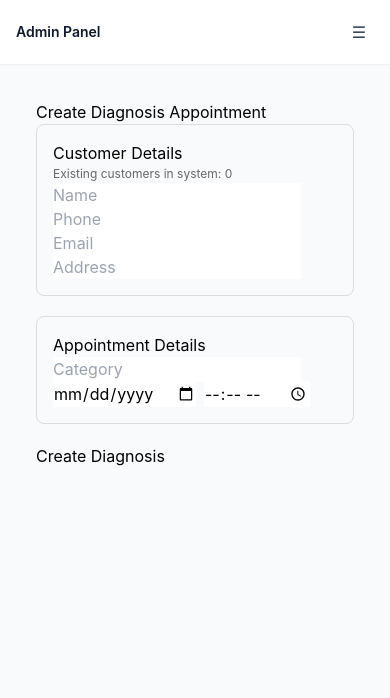
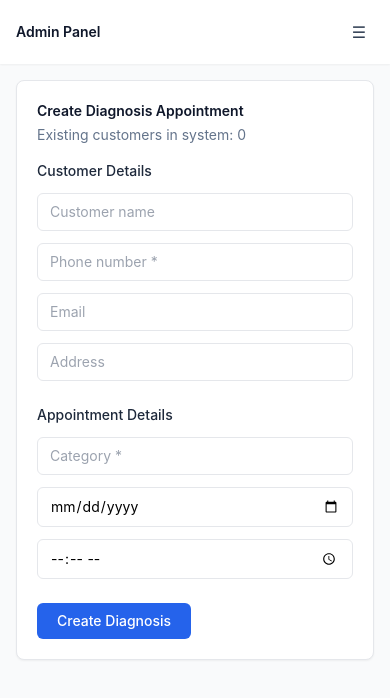
Before and after one commit to deepakM-8bit/Field-appoinment-smart-reminder-platform, a React app in the folder Frontend/: page /admin/create-diagnosis in a window 390 px wide. Shown: the top 698 px of the page. Built offline with nearby package versions, Linux system fonts and the light colour scheme; no server answers; sample sign-in values are in the browser's storage; the HTML template or start-up script is replaced by a standard one.

Commit message:
added the customer search logic with phone number

```diff
--- a/Frontend/src/pages/admin/CreateDiagnosisPage.jsx
+++ b/Frontend/src/pages/admin/CreateDiagnosisPage.jsx
@@ -17,7 +17,7 @@ export default function CreateDiagnosisPage() {
   const [loading, setLoading] = useState(false);
 
   useEffect(() => {
-    api.get("/api/customers").then(res => setCustomers(res.data));
+    api.get("/api/customers").then((res) => setCustomers(res.data));
   }, []);
 
   const handleSubmit = async () => {
@@ -37,7 +37,7 @@ export default function CreateDiagnosisPage() {
         address,
         category,
         sd: date,
-        st: time
+        st: time,
       });
 
       setResult(res.data);
@@ -50,92 +50,113 @@ export default function CreateDiagnosisPage() {
   };
 
   return (
-    <div style={{ padding: "20px" }}>
-      <h2>Create Diagnosis Appointment</h2>
-
-      <div
-        style={{
-          border: "1px solid #ddd",
-          padding: "16px",
-          borderRadius: "8px",
-          marginBottom: "20px"
-        }}
-      >
-        <h4>Customer Details</h4>
-
-        <p style={{ fontSize: "12px", color: "#666" }}>
+    <div className="rounded-lg border border-gray-200 bg-white p-5 shadow-sm">
+      {/* Header */}
+      <div className="mb-4">
+        <h2 className="text-sm font-semibold text-slate-900">
+          Create Diagnosis Appointment
+        </h2>
+        <p className="mt-1 text-sm text-slate-500">
           Existing customers in system: {customers.length}
         </p>
+      </div>
 
+      {/* Customer Details */}
+      <div className="mb-6">
+        <h3 className="mb-3 text-sm font-medium text-slate-800">
+          Customer Details
+        </h3>
+
+        <div className="grid grid-cols-1 gap-3 sm:grid-cols-2 lg:grid-cols-4">
           <input
-          placeholder="Name"
+            className="w-full rounded-md border border-gray-200 px-3 py-2 text-sm
+                       focus:outline-none focus:ring-2 focus:ring-blue-600"
+            placeholder="Customer name"
             value={name}
-          onChange={e => setName(e.target.value)}
-          style={{ marginRight: "8px" }}
+            onChange={(e) => setName(e.target.value)}
           />
 
           <input
-          placeholder="Phone"
+            className="w-full rounded-md border border-gray-200 px-3 py-2 text-sm
+                       focus:outline-none focus:ring-2 focus:ring-blue-600"
+            placeholder="Phone number *"
             value={phone}
-          onChange={e => setPhone(e.target.value)}
-          style={{ marginRight: "8px" }}
+            onChange={(e) => setPhone(e.target.value)}
           />
 
           <input
+            className="w-full rounded-md border border-gray-200 px-3 py-2 text-sm
+                       focus:outline-none focus:ring-2 focus:ring-blue-600"
             placeholder="Email"
             value={email}
-          onChange={e => setEmail(e.target.value)}
-          style={{ marginRight: "8px" }}
+            onChange={(e) => setEmail(e.target.value)}
           />
 
           <input
+            className="w-full rounded-md border border-gray-200 px-3 py-2 text-sm
+                       focus:outline-none focus:ring-2 focus:ring-blue-600"
             placeholder="Address"
             value={address}
-          onChange={e => setAddress(e.target.value)}
-          style={{ marginRight: "8px" }}
+            onChange={(e) => setAddress(e.target.value)}
           />
         </div>
+      </div>
 
-      <div
-        style={{
-          border: "1px solid #ddd",
-          padding: "16px",
-          borderRadius: "8px",
-          marginBottom: "20px"
-        }}
-      >
-        <h4>Appointment Details</h4>
+      {/* Appointment Details */}
+      <div className="mb-6">
+        <h3 className="mb-3 text-sm font-medium text-slate-800">
+          Appointment Details
+        </h3>
 
+        <div className="grid grid-cols-1 gap-3 sm:grid-cols-3">
           <input
-          placeholder="Category"
+            className="w-full rounded-md border border-gray-200 px-3 py-2 text-sm
+                       focus:outline-none focus:ring-2 focus:ring-blue-600"
+            placeholder="Category *"
             value={category}
-          onChange={e => setCategory(e.target.value)}
-          style={{ marginRight: "8px" }}
+            onChange={(e) => setCategory(e.target.value)}
           />
 
           <input
             type="date"
+            className="w-full rounded-md border border-gray-200 px-3 py-2 text-sm
+                       focus:outline-none focus:ring-2 focus:ring-blue-600"
             value={date}
-          onChange={e => setDate(e.target.value)}
-          style={{ marginRight: "8px" }}
+            onChange={(e) => setDate(e.target.value)}
           />
 
           <input
             type="time"
+            className="w-full rounded-md border border-gray-200 px-3 py-2 text-sm
+                       focus:outline-none focus:ring-2 focus:ring-blue-600"
             value={time}
-          onChange={e => setTime(e.target.value)}
+            onChange={(e) => setTime(e.target.value)}
           />
         </div>
+      </div>
 
-      <button onClick={handleSubmit} disabled={loading}>
+      {/* Action */}
+      <div className="flex items-center gap-3">
+        <button
+          onClick={handleSubmit}
+          disabled={loading}
+          className="rounded-md bg-blue-600 px-5 py-2 text-sm font-medium text-white
+                     hover:bg-blue-700 disabled:opacity-60"
+        >
           {loading ? "Creating..." : "Create Diagnosis"}
         </button>
+      </div>
 
+      {/* Result */}
       {result && (
-        <div style={{ marginTop: "20px" }}>
-          <h4>Appointment Created</h4>
-          <p>Appointment ID: {result.appointment.id}</p>
-          <p>
+        <div className="mt-6 rounded-md border border-green-200 bg-green-50 p-4">
+          <h4 className="text-sm font-semibold text-green-800">
+            Appointment Created
+          </h4>
+          <p className="mt-1 text-sm text-green-700">
+            Appointment ID: {result.appointment.id}
+          </p>
+          <p className="text-sm text-green-700">
             Technician:{" "}
             {result.autoAssignedTechnicianId
               ? result.autoAssignedTechnicianId
```
Also changed, not shown: 1 other file (tests, documents, lock files or other folders). Lines whose indentation alone changed are shown as unchanged.
